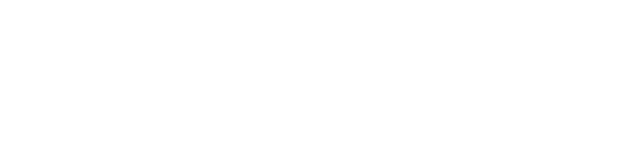
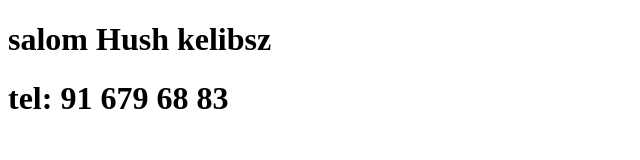
Before and after one commit to Nodirbek002/brinchi-ish, a plain HTML site: page index.html in a window 1280 px wide. Shown: the whole page, without its empty margins (0-640 px from the left). Drawn offline with Linux system fonts and the light colour scheme.

Commit message:
new text

```diff
--- a/index.html
+++ b/index.html
@@ -8,6 +8,7 @@
     <link rel="stylesheet" href="main.css">
 </head>
 <body>
-
+    <h1>salom Hush kelibsz</h1>
+    <h1>tel: 91 679 68 83</h1>
 </body>
 </html>
```
